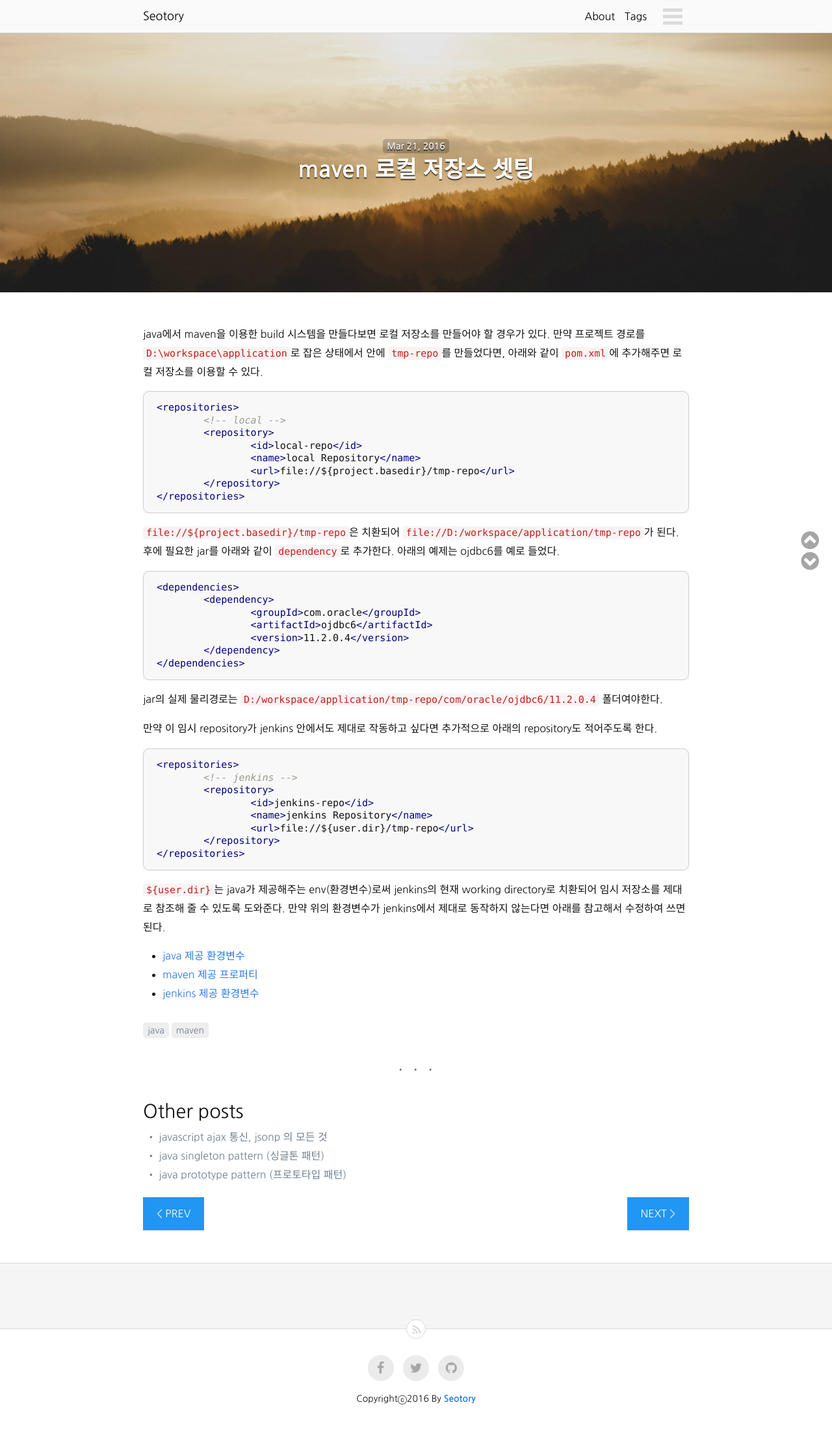
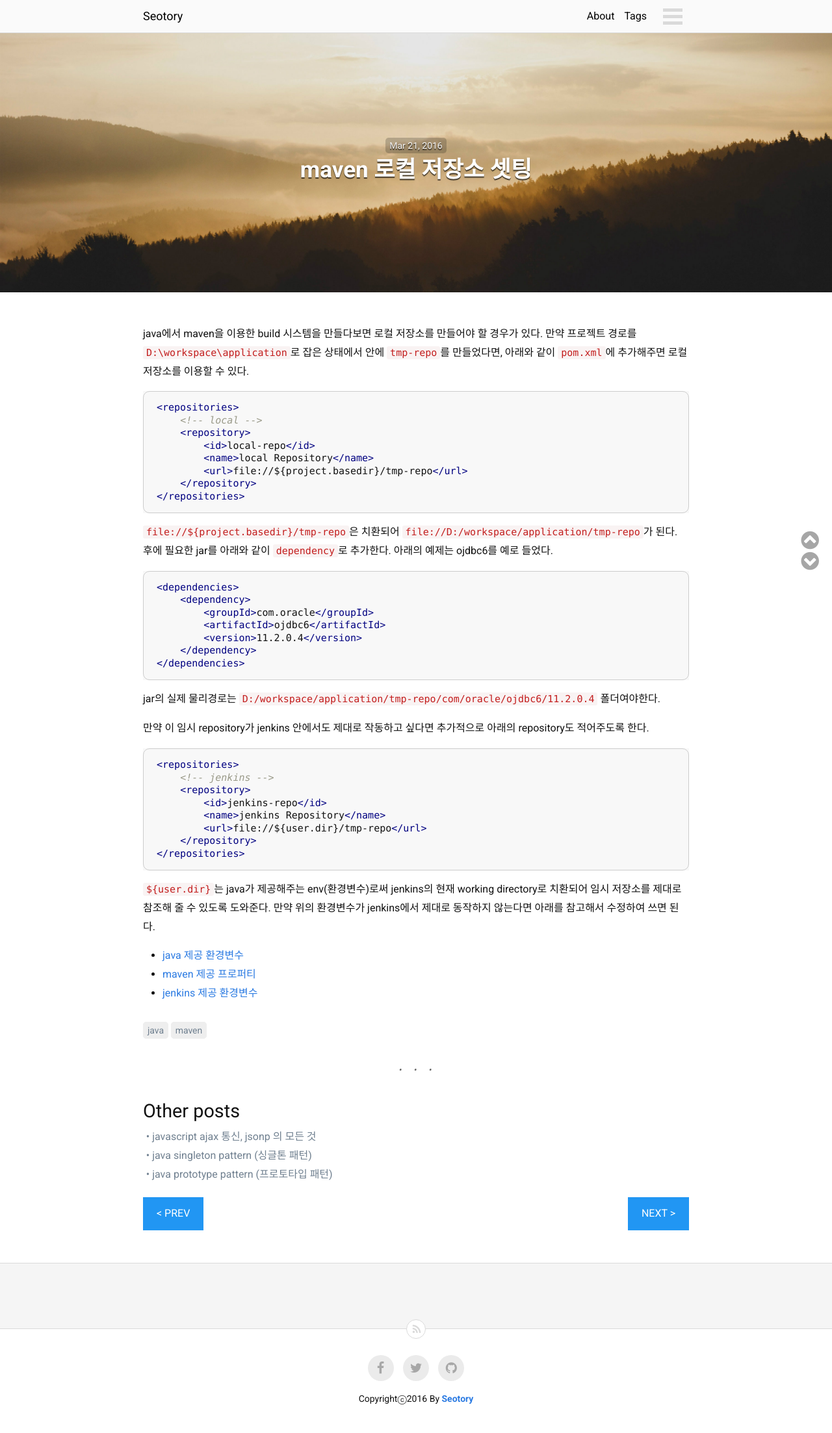
Before and after one commit to seotory/seotory.github.io, a Jekyll site: the page built from _posts/dev/2016-03-21-maven-local-repository-setting.markdown, in a window 1280 px wide. Shown: the whole page at 65% size. Built offline with Jekyll 4.4.1, drawn with Linux system fonts in a browser that asks for light colours; nearby versions of some CDN libraries; comment, search, counter and statistics services are not loaded.

Commit message:
change font style

```diff
--- a/_includes/head.html
+++ b/_includes/head.html
@@ -15,7 +15,11 @@
   <!-- facebook -->
 
   <!-- font -->
+  <!--
   <link rel="stylesheet" href="//fonts.googleapis.com/earlyaccess/nanumgothic.css">
+  -->
+  <link rel="stylesheet" href="http://fonts.googleapis.com/css?family=Roboto:400,700">
+  <link rel="stylesheet" href="http://fonts.googleapis.com/css?family=Open Sans:400,700">
 
   <!-- fontawesome -->
   <link rel="stylesheet" href="//maxcdn.bootstrapcdn.com/font-awesome/4.5.0/css/font-awesome.min.css">
--- a/_sass/_base.scss
+++ b/_sass/_base.scss
@@ -243,6 +243,7 @@ code {
   font-size: 15px;
   line-height: $code-line-height;
   border-radius: 3px;
+  tab-size: 4;
 }
 
 code {
--- a/_sass/_layout.scss
+++ b/_sass/_layout.scss
@@ -99,7 +99,6 @@ article {
 	h1, h2, h3, h4, h5, h6 {
 		margin-top: 45px;
 		margin-bottom: 16px;
-		font-weight: bold;
 		line-height: 1.2;
 	}
 }
@@ -164,8 +163,8 @@ article > *:first-child {
 }
 .post-info {
 	text-align: center;
-  text-shadow: 0 2px 1px rgba(0, 0, 0, 0.67);
-  word-break: keep-all;
+	text-shadow: 0 2px 1px rgba(0, 0, 0, 0.67);
+	word-break: keep-all;
 	h1 {
 		color: #fff;
 		font-weight: 700;
@@ -178,7 +177,6 @@ article > *:first-child {
 		border-radius: 5px;
 		color: #eee;
 		background-color: rgba(0,0,0,0.2);
-		font-weight: 700;
 	}
 }
 .post-meta {
@@ -282,6 +280,7 @@ footer {
 		color: #dadada;
 		background: #fff;
     	text-align: center;
+		font-family: "Lora","Helvetica Neue",Helvetica,Arial,sans-serif;
     	-webkit-transition: all .3s;
 		-moz-transition: all .3s;
 		transition: all .3s;
--- a/css/main.scss
+++ b/css/main.scss
@@ -4,7 +4,8 @@
 @charset "utf-8";
 
 // Our variables
-$base-font-family: 'Nanum Gothic', Helvetica, Arial, sans-serif;
+//base-font-family: 'Nanum Gothic', Helvetica, Arial, sans-serif;
+$base-font-family: Roboto, sans-serif;
 $base-font-size:   16px;
 $small-font-size:  $base-font-size * 0.875;
 $menu-font-size:   $base-font-size * 1.125;
--- a/feed.xml
+++ b/feed.xml
@@ -16,7 +16,11 @@ permalink: /feed/
       {% if post.published %}
       <item>
         <title>{{ post.title | xml_escape }}</title>
-        <description>{{ post.excerpt | xml_escape }}</description>
+        <description>
+          <![CDATA[
+          {{ post.excerpt | xml_escape }}
+          ]]>
+        </description>
         <pubDate>{{ post.date | date_to_rfc822 }}</pubDate>
         <link>{{ post.url | prepend: site.baseurl | prepend: site.url }}</link>
         <guid isPermaLink="true">{{ post.url | prepend: site.baseurl | prepend: site.url }}</guid>
```
